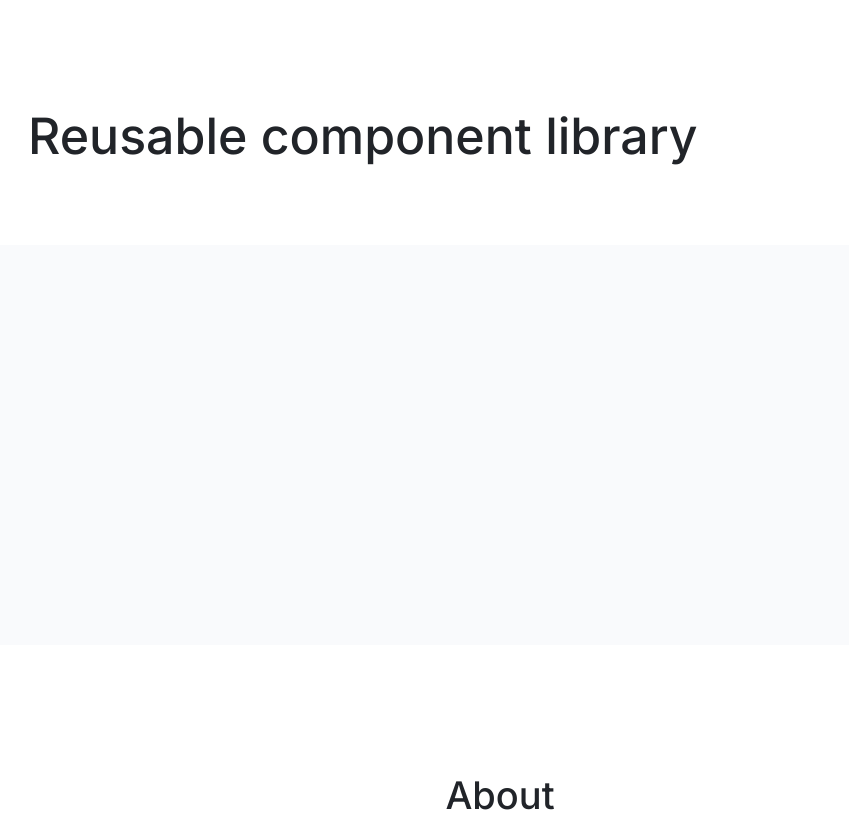
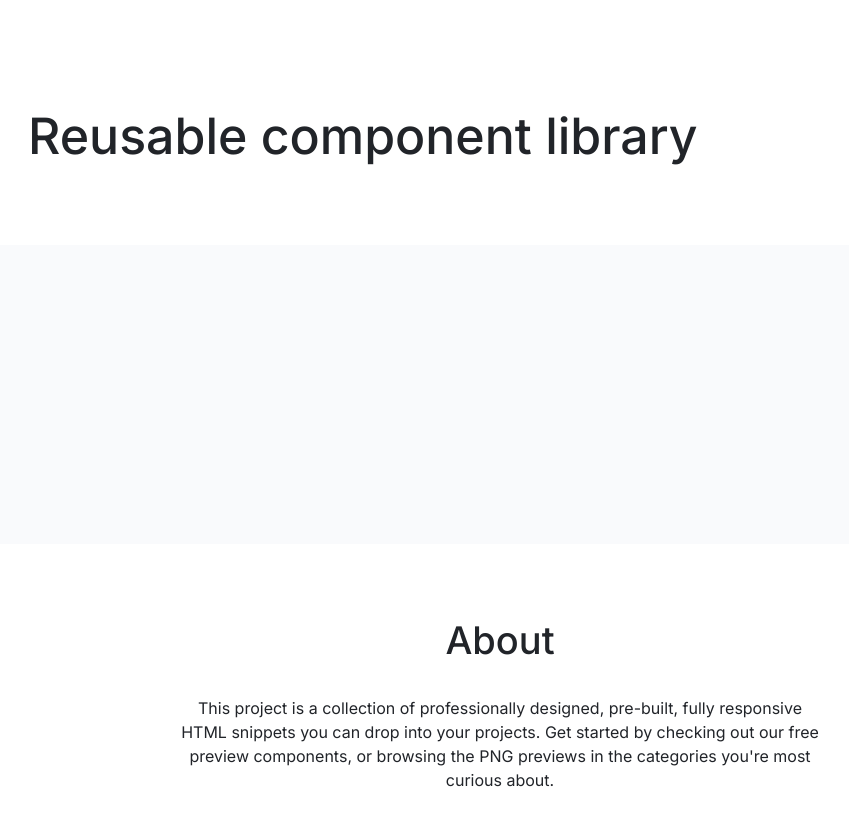
Before and after one commit to js-tasks-ru/htmlcss-20220120_marina-kozlova, a website: page index.html in a window 1280 px wide. Shown: the top 822 px of the page, without its empty margins (140-989 px from the left). Drawn offline with Linux system fonts and the light colour scheme.

Commit message:
Changed display for main page

```diff
--- a/assets/css/main.css
+++ b/assets/css/main.css
@@ -26,6 +26,12 @@ html, body {
 }
 
 main {
-    height: 400px;
     background-color: #F9FAFC;
+    flex-grow: 1;
 }
+
+.page{
+    display: flex;
+    flex-direction: column;
+    height: 100%;
+}
--- a/components/footer/footer.css
+++ b/components/footer/footer.css
@@ -1,5 +1,4 @@
 .footer {
-    height: 300px;
     background-color: var(--white);
     text-align: center;
     align-content: center;
```
